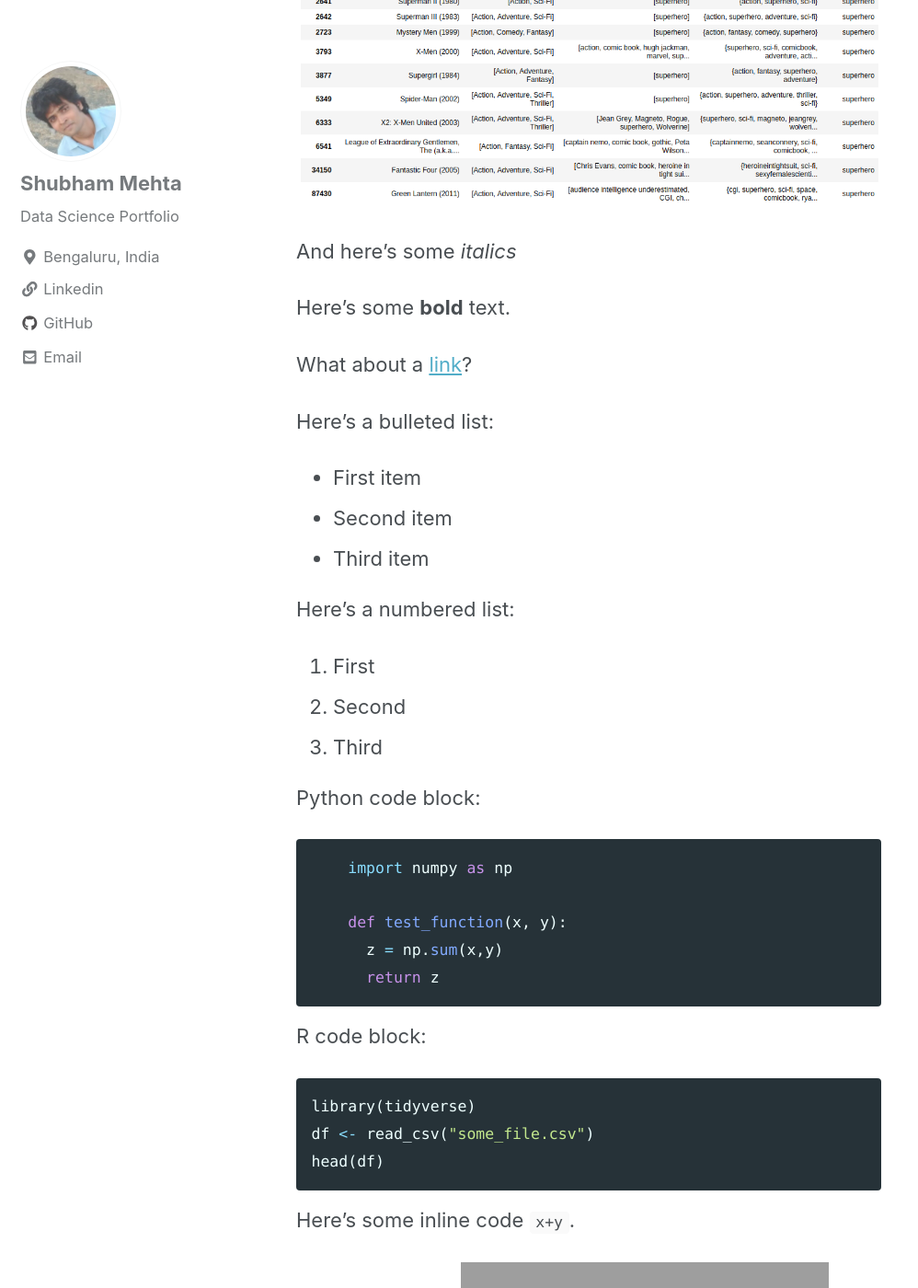
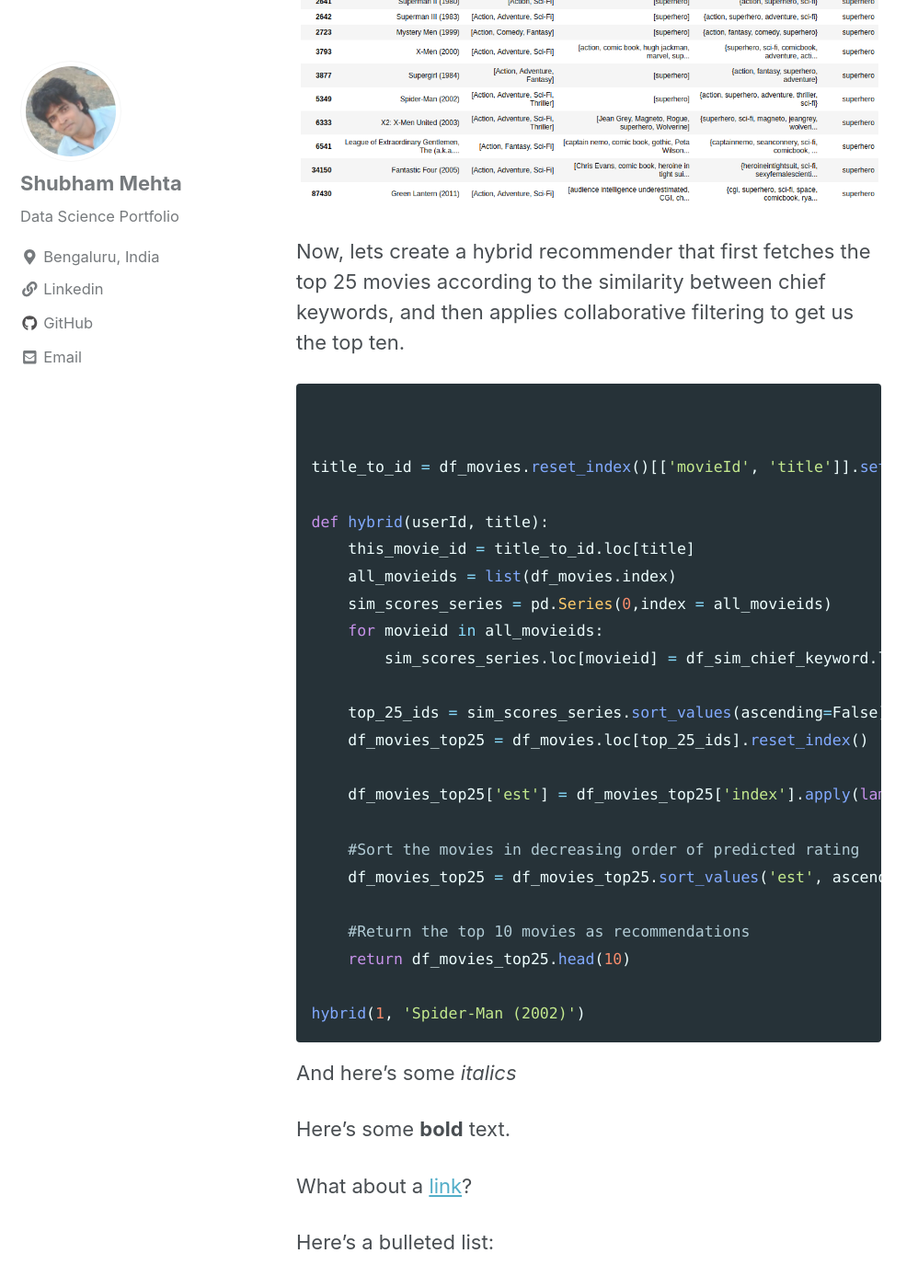
Before and after one commit to shubhambmehta/shubhambmehta.github.io, a Jekyll site: the page built from _posts/2018-10-06-moodvarietyreco.md, in a window 1280 px wide and 1400 px high, scrolled down 10512 px. Shown: the whole window at 92% size, without its empty margins (0-998 px from the left). Built offline with Jekyll 4.4.1, drawn with Linux system fonts in a browser that asks for light colours; nearby versions of some CDN libraries; formulas are drawn with MathJax 3.

Commit message:
Update 2018-10-06-moodvarietyreco.md

````diff
--- a/_posts/2018-10-06-moodvarietyreco.md
+++ b/_posts/2018-10-06-moodvarietyreco.md
@@ -219,7 +219,33 @@ Output:
 Now, lets fetch all the superhero movies from the dataset:
 <img src="{{ site.url }}{{ site.baseurl }}/images/moodvarietyreco/movies8.png" alt="movie_lens_small">
 
+Now, lets create a hybrid recommender that first fetches the top 25 movies according to the similarity between chief keywords, and then applies collaborative filtering to get us the top ten.
 
+```python
+
+
+title_to_id = df_movies.reset_index()[['movieId', 'title']].set_index('title')
+
+def hybrid(userId, title):
+    this_movie_id = title_to_id.loc[title]
+    all_movieids = list(df_movies.index)
+    sim_scores_series = pd.Series(0,index = all_movieids)
+    for movieid in all_movieids:
+        sim_scores_series.loc[movieid] = df_sim_chief_keyword.loc[df_movies.loc[this_movie_id,'chief_keyword'],df_movies.loc[movieid,'chief_keyword']].iloc[0]
+
+    top_25_ids = sim_scores_series.sort_values(ascending=False)[:26].index
+    df_movies_top25 = df_movies.loc[top_25_ids].reset_index()
+
+    df_movies_top25['est'] = df_movies_top25['index'].apply(lambda x: svd.predict(userId,x).est)
+
+    #Sort the movies in decreasing order of predicted rating
+    df_movies_top25 = df_movies_top25.sort_values('est', ascending=False)
+
+    #Return the top 10 movies as recommendations
+    return df_movies_top25.head(10)
+
+hybrid(1, 'Spider-Man (2002)')
+```
 
 And here's some *italics*
 
````
